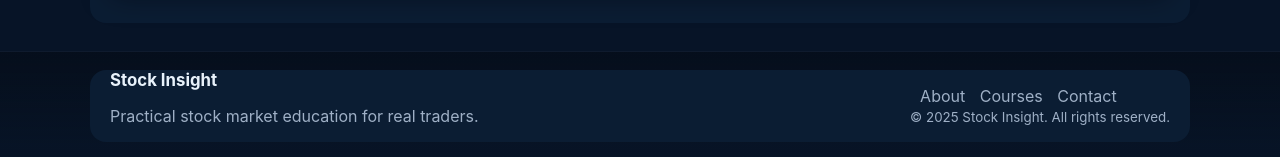
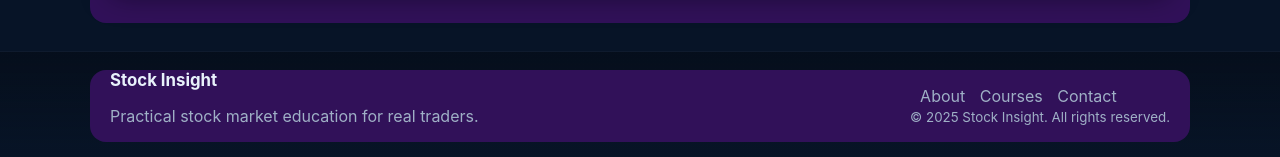
Before and after one commit to coderXdevelop/Stock_Insight, a plain HTML site: page index.html in a window 1280 px wide. Shown: the part 2693-2850 px from the top of the page. Drawn offline with Linux system fonts and the light colour scheme.

Commit message:
Update colour style.css

```diff
--- a/style.css
+++ b/style.css
@@ -35,7 +35,7 @@ a {
     max-width: var(--max-width);
     margin: 28px auto;
     padding: 20px var(--container-pad);
-    background: #0b1d33;
+    background: #311159;
     border-radius: 16px;
 }
 
```
